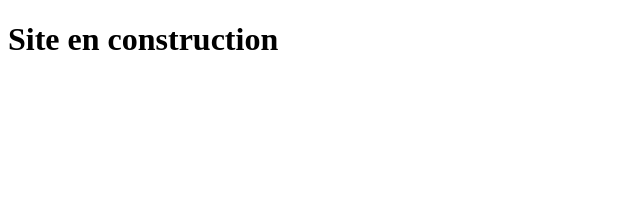
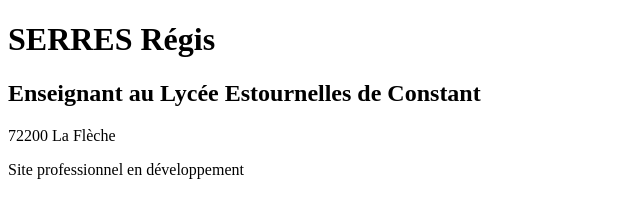
Before and after one commit to serres-regis-prof-estournelles/serres-regis-prof-estournelles.github.io, a plain HTML site: page index.html in a window 1280 px wide. Shown: the whole page, without its empty margins (0-640 px from the left). Drawn offline with Linux system fonts and the light colour scheme.

Commit message:
CE PROJET NE VOUS SERA D'AUCUNE UTILITE
Updated the HTML structure and added meta tags for better SEO and language support.

```diff
--- a/index.html
+++ b/index.html
@@ -1,10 +1,16 @@
 <!DOCTYPE html>
-<html>
+<html lang="fr">
 <head>
-    <title>Mon Site</title>
+    <meta charset="UTF-8">
+    <meta name="viewport" content="width=device-width, initial-scale=1.0">
+    <title>SERRES Régis - Enseignant Lycée Estournelles de Constant 72200 La Flèche</title>
+    <meta name="description" content="Enseignant au Lycée Estournelles de Constant à La Flèche. Quelques projets gratuits et accessibles à tous réalisés sur mon temps libre.">
     <meta name="google-site-verification" content="lvxH59kZgj-Y5afr">
 </head>
 <body>
-    <h1>Site en construction</h1>
+    <h1>SERRES Régis</h1>
+    <h2>Enseignant au Lycée Estournelles de Constant</h2>
+    <p>72200 La Flèche</p>
+    <p>Site professionnel en développement</p>
 </body>
 </html>
```
